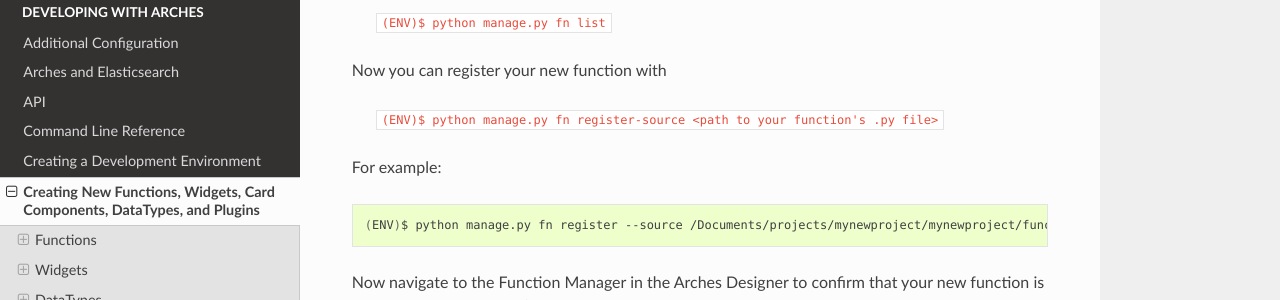
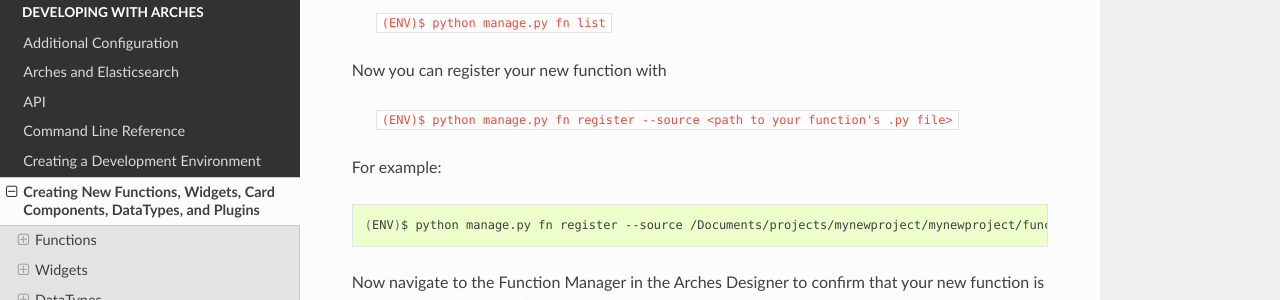
Before and after one commit to archesproject/arches-docs, a Sphinx documentation site: the page built from docs/functions-widgets-datatypes.txt, in a window 1280 px wide and 900 px high, scrolled down 3962 px. Shown: the part 147-447 px from the top of the window. Built offline with Sphinx 7.4.7 and the Read the Docs theme 2.0.0, drawn with Linux system fonts in a browser that asks for light colours; pages that are not in the unit, such as notebooks, are missing from menus.

Commit message:
fix typo in fn docs, re #196

```diff
--- a/docs/functions-widgets-datatypes.txt
+++ b/docs/functions-widgets-datatypes.txt
@@ -227,7 +227,7 @@
 
 Now you can register your new function with
 
-    ``(ENV)$ python manage.py fn register-source <path to your function's .py file>``
+    ``(ENV)$ python manage.py fn register --source <path to your function's .py file>``
 
 For example:
 
```
